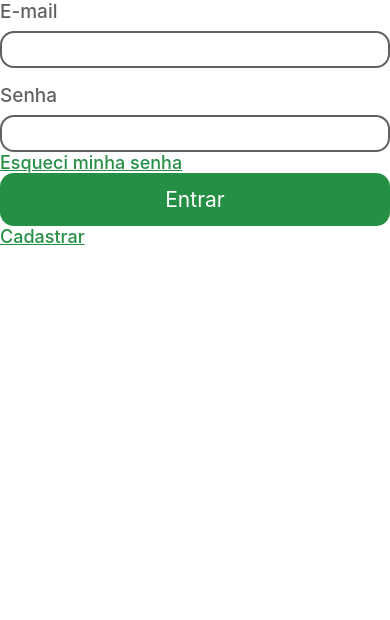
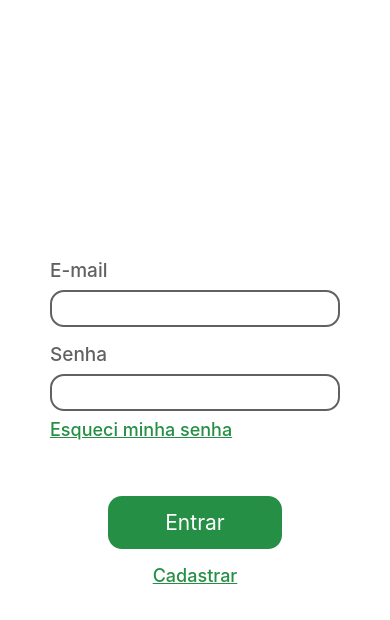
Before and after one commit to ajsaraujo/my-health-app, a React Native app: screen /Home in a window 390 px wide. Shown: the top 620 px of the page. Built offline with nearby package versions, Linux system fonts and the light colour scheme.

Commit message:
Finalizar estilização da tela de login

```diff
--- a/src/modules/login/pages/Login.tsx
+++ b/src/modules/login/pages/Login.tsx
@@ -9,7 +9,15 @@ import { globalStyles } from '../../../shared/ui/globalStyles'
 
 export function Login() {
   return (
-    <View>
+    <View
+      style={{
+        padding: 50,
+        width: '100%',
+        height: '100%',
+        flexDirection: 'column',
+        justifyContent: 'center',
+      }}
+    >
       {/* <Image
         source={require('/assets/my-health-logo.png')}
         style={{ width: 200, height: 200 }}
@@ -23,16 +31,32 @@ export function Login() {
       <Text style={globalStyles.textInputLabel}>Senha</Text>
       <TextInput style={globalStyles.textInput}></TextInput>
 
-      <TouchableOpacity>
+      <TouchableOpacity style={{ marginTop: 8 }}>
         <Text style={globalStyles.textButton}>Esqueci minha senha</Text>
       </TouchableOpacity>
 
-      <Pressable style={globalStyles.primaryButton}>
-        <Text style={globalStyles.primaryButton.text}>Entrar</Text>
-      </Pressable>
+      <View
+        style={{
+          alignItems: 'center',
+          justifyContent: 'center',
+          width: '100%',
+          marginTop: 56,
+        }}
+      >
+        <Pressable
+          style={{
+            ...globalStyles.primaryButton,
+            width: '60%',
+          }}
+        >
+          <Text style={globalStyles.primaryButton.text}>Entrar</Text>
+        </Pressable>
+      </View>
 
-      <TouchableOpacity>
-        <Text style={globalStyles.textButton}>Cadastrar</Text>
+      <TouchableOpacity style={{ marginTop: 16 }}>
+        <Text style={{ ...globalStyles.textButton, textAlign: 'center' }}>
+          Cadastrar
+        </Text>
       </TouchableOpacity>
     </View>
   )
```
